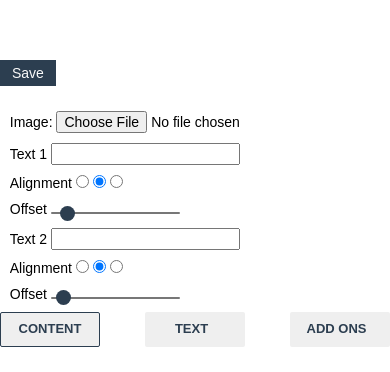
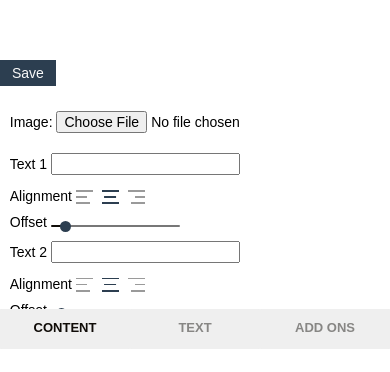
Before and after one commit to staringelf/Meme-Maker, a plain HTML site: page index.html in a window 390 px wide. Shown: the part 495-867 px from the top of the page. Before the commit the page ends 846 px from the top, so only its background shows below. Drawn offline with Linux system fonts and the light colour scheme.

Commit message:
refactor textAttr ui/ux

```diff
--- a/app.js
+++ b/app.js
@@ -36,8 +36,10 @@ const model = {
     };
 
     this.colors = {
-      theme: 'light'
+      theme: 'light',
     };
+
+    this.switchFlow = 'sticky';
   },
 }
 
@@ -81,18 +83,19 @@ const octopus = {
   },
 
   updateAlignment(e) {
-    const alignment = e.target.parentNode.getAttribute('for');
+    const textType = e.target.closest('.form__block').dataset.for;
     const alignmentValue = e.target.value;
     console.log(alignmentValue);
     const content = model.content;
-    switch (alignment){
-      case 'alignment-top':
+    switch (textType){
+      case 'top-text':
         content.topText.align = alignmentValue;
         break;
-      case 'alignment-bottom':
+      case 'bottom-text':
         content.bottomText.align = alignmentValue;
         break;
     }
+    contentView.render();
     canvasView.redrawMeme();
   },
 
@@ -111,6 +114,7 @@ const octopus = {
         break;
     }
     canvasView.redrawMeme();
+    contentView.render();
   },
 
   updateTextRanges(e) {
@@ -140,6 +144,7 @@ const octopus = {
 
     console.log(targetInput.value, textAttributes);
     canvasView.redrawMeme();
+    textAttrView.render();
   },
 
   updateTextColors(e) {
@@ -186,14 +191,22 @@ const octopus = {
 
     const targetTabId = this.dataset.target;
     tabs.forEach(tab => {
-
       if(tab.id === targetTabId){
         tab.classList.remove('curtain');
       } else {
         tab.classList.add('curtain');
       }
     });
+     model.switchFlow = document.body.getBoundingClientRect().height > screen.height ? 'sticky' : 'fixed';
 
+    tabsView.render();
+  },
+
+  fillRangeLower(rangeInput) {
+    const percentage = 100*(rangeInput.value - rangeInput.min) / (rangeInput.max - rangeInput.min);
+    const background = `linear-gradient(90deg, #100c08 ${percentage}%, #777 ${percentage+0.1}%)`;
+    rangeInput.style.background = background;
+    return rangeInput;
   },
 
   decToHex(n) {
@@ -211,6 +224,10 @@ const octopus = {
       content: model.content,
       textAttributes: model.textAttributes
     }
+  },
+
+  getSwitchFlow () {
+    return model.switchFlow;
   }
 }
 
@@ -219,9 +236,11 @@ const contentView ={
     this.fileInput = document.querySelector('#file-input');
     this.textInputs = document.querySelectorAll('.form__text');
     this.alignments = document.querySelectorAll('.alignment');
+    this.alignmentLabels = document.querySelectorAll('.form__block--radio label');
     this.rangeInputs = document.querySelectorAll('.form--content .form__range');
 
     this.setUpEventListeners();
+    this.render();
   },
 
   setUpEventListeners () {
@@ -239,6 +258,14 @@ const contentView ={
     this.rangeInputs.forEach(rangeInput => rangeInput.ontouchmove = octopus.updateContentRanges);
 
   },
+
+  render() {
+    this.alignments.forEach((alignmentInput, index) => {
+      alignmentInput.checked ? this.alignmentLabels[index].classList.add('darken') : this.alignmentLabels[index].classList.remove('darken');
+    })
+
+    this.rangeInputs.forEach(rangeInput => octopus.fillRangeLower(rangeInput));
+  }
 
 }
 
@@ -269,6 +296,8 @@ const textAttrView = {
     const data = octopus.getData();
     document.querySelector('#fill-input').value = data.textAttributes.fillColor;
     document.querySelector('#stroke-input').value = data.textAttributes.strokeColor;
+
+    this.rangeInputs.forEach(rangeInput => octopus.fillRangeLower(rangeInput));
   }
 
 }
@@ -279,12 +308,21 @@ const tabsView = {
 
     this.tabs = document.querySelectorAll('.form');
 
+    this.switchesContainer = document.querySelector('.switches');
+
+    this.render();
+
     this.setUpEventListeners();
   },
 
   setUpEventListeners () {
     this.switches.forEach(switchBtn => switchBtn.onclick = octopus.switchTab);
+  },
+
+  render () {
+    this.switchesContainer.style.position = model.switchFlow;
   }
+
 }
 
 const canvasView = {
--- a/css/style.css
+++ b/css/style.css
@@ -9,6 +9,7 @@
   --clr-black: #100c08;
   --clr-dark: #2c3e50;
   --clr-light: #fafafa;
+  --clr-black--fade: #100c0876;
 
   --fs-3: 16px;
   --fs-small: 14px;
@@ -36,8 +37,16 @@ body{
     display: none;
   }
 
+  .darken{
+    background-color: var(--clr-dark) !important;
+  }
+
   .form__block{
     margin-top: 10px;
+  }
+
+  .form__block--file{
+    margin-bottom: 20px;
   }
 
   .btn{
@@ -49,26 +58,40 @@ body{
 
   .btn--switch{
     cursor: pointer;
-    flex: 0 1 100px;
-    background: #efefef;
-    color: var(--clr-dark);
+    background: inherit;
+    -webkit-tap-highlight-color: transparent;
+    color: var(--clr-black--fade);
     transition: all .25s ease;
     border-radius: 2px;
     font-weight: 600;
     text-transform: uppercase;
     font-size: var(--fs-small);
+    flex: 1 1 calc(100% / 3);
+    position: relative;
   }
 
   .btn--switch + .btn--switch{
-    padding-left: 5px;
+    border-left: 5px;
   }
 
   .btn--switch:focus{
-    outline: 1px solid var(--clr-dark);
+    outline: none;
+
   }
 
   .btn--switch--active{
-    border: 1px solid var(--clr-dark);
+    color: var(--clr-black);
+  }
+
+  .switches{
+    position: sticky;
+    bottom: 0;
+    left: 0px;
+    right: 0px;
+    height: 40px;
+    display: flex;
+    justify-content: space-between;
+    background: #efefef;
   }
 
   .form {
@@ -83,19 +106,85 @@ body{
     margin: 2px 0 15px;
   }
 
-  .switches{
-    position: sticky;
-    bottom: 2px;
-    left: 5px;
-    right: 5px;
-    height: 35px;
-    display: flex;
-    justify-content: space-between;
-  }
-
   .form__font-family{
     display: flex;
     overflow-x: scroll;
+
+  }
+
+  .form__block--radio{
+    position: relative;
+  }
+
+  .form__block--radio label{
+    position: relative;
+    display: inline-block;
+    width: 17px;
+    height: 1.5px;
+    background: #9a9a9a;
+    cursor: pointer;
+    top: 5px;
+  }
+
+  .form__block--radio label + label{
+    margin-left: 5px;
+  }
+
+  .form__block--radio label::before,
+  .form__block--radio label::after{
+    position: absolute;
+    content: '';
+    width: 100%;
+    height: 100%;
+    background: inherit;
+  }
+
+  .form__block--radio label::before{
+    top: 6px;
+  }
+
+  .form__block--radio label::after{
+    height: 2px;
+    top: 12px;
+  }
+
+  .form__block--radio label:nth-of-type(1)::before{
+    left: 0;
+    width: 65%;
+  }
+
+  .form__block--radio label:nth-of-type(1)::after{
+    left: 0;
+    width: 85%;
+  }
+
+  .form__block--radio label:nth-of-type(2)::before{
+    left: 50%;
+    transform: translateX(-50%);
+    width: 70%;
+  }
+
+  .form__block--radio label:nth-of-type(2)::after{
+    left: 0;
+    width: 100%;
+  }
+
+  .form__block--radio label:nth-of-type(3)::before{
+    right:  0;
+    width: 60%;
+  }
+
+  .form__block--radio label:nth-of-type(3)::after{
+    right: 0;
+    width: 80%;
+  }
+
+  .form__block--radio input{
+    appearance: none;
+    outline: none;
+    width: 16px;
+    height: 16px;
+    cursor: pointer;
   }
 
   .radio_block{
@@ -134,9 +223,49 @@ body{
     appearance: none;
     background: var(--clr-dark);
     color: var(--clr-dark);
-    width: 15px;
-    height: 15px;
+    width: 11px;
+    height: 11px;
     border-radius: 100%;
   }
 
+  .form__grp--range,
+  .form__grp--color{
+    display: flex;
+    flex-flow: row wrap;
+    width: 95%;
+    margin: 0 auto;
+  }
+
+  .form__grp--color{
+    opacity: 0;
+  }
+
+  .form__grp--range > .form__block{
+    flex: 0 1 50%;
+    display: flex;
+    align-items: center;
+    font-size: 12px;
+    font-weight: 600;
+    justify-content: space-around;
+    height: 28px;
+  }
+
+  .form__grp--range label{
+    letter-spacing: .2px;
+    transform: scaleY(1.03);
+    display: inline-block;
+    /* background: pink; */
+    width: 60px;
+    white-space: nowrap;
+  }
+
+  .form__grp--range .form__block:nth-of-type(even) label{
+    margin-left: 10px;
+  }
+
+  .form__grp--range input{
+    justify-self: start;
+    /* flex-basis: calc(50% - 10px); */
+    width: 80px;
+  }
 }
--- a/index.html
+++ b/index.html
@@ -36,12 +36,10 @@
       <input id="top-text-input" class="form__text" type="text">
     </div>
 
-    <div class="form__block form__block--radio">
-      <label for="alignment-top" class="label label--alignment">Alignment
-       <input type="radio" class="alignment left" value="start" name="alignment-top">
-       <input type="radio" class="alignment center" value="center" name="alignment-top" checked>
-       <input type="radio" class="alignment right" value="end" name="alignment-top">
-      </label>
+    <div class="form__block form__block--radio" data-for="top-text"><span>Alignment</span>
+       <label for="top-align-left"> <input type="radio" id="top-align-left" class="alignment left" value="start" name="alignment-top"></label>
+       <label for="top-align-center"><input type="radio" id="top-align-center" class="alignment center" value="center" name="alignment-top" checked></label>
+       <label for="top-align-right"><input type="radio" id="top-align-right" class="alignment right" value="end" name="alignment-top"></label>
     </div>
 
     <div class="form__block form__block--range">
@@ -57,12 +55,10 @@
       <input id="bottom-text-input" class="form__text" type="text">
     </div>
 
-    <div class="form__block form__block--radio">
-      <label for="alignment-bottom" class="alignment">Alignment
-       <input type="radio" class="alignment left" value="start" name="alignment-bottom">
-       <input type="radio" class="center" value="center" name="alignment-bottom" checked>
-       <input type="radio" class="right" value="end" name="alignment-bottom">
-      </label>
+    <div class="form__block form__block--radio" data-for="bottom-text"><span>Alignment</span>
+       <label for="bottom-align-left"><input type="radio" id="bottom-align-left" class="alignment left" value="start" name="alignment-bottom"></label>
+       <label for="bottom-align-center"><input type="radio" id="bottom-align-center" class="alignment center" value="center" name="alignment-bottom" checked></label>
+       <label for="bottom-align-right"><input type="radio" id="bottom-align-right" class="alignment right" value="end" name="alignment-bottom"></label>
     </div>
 
     <div class="form__block form__block--range">
@@ -84,7 +80,7 @@
         <div class="radio_block"><input type="radio" name="font-family" id="Calibri" value="Calibri"><label for="Calibri">Calibri</label></div>
       </div>
     </div>
-
+   <div class="form__grp form__grp--range">
     <div class="form__block">
       <label for="shadow-input">Shadow</label>
       <input type="range" id="shadow-input" class="form__range" name="shadow-input" min="0" max="200" value="0">
@@ -98,21 +94,24 @@
       <input type="range" id="font-size-input" class="form__range" name="font-size-input" min="10" max="80" value="32">
     </div>
     <div class="form__block">
+      <label for="stroke-width-input">Outline</label>
+      <input type="range" id="stroke-width-input" class="form__range" name="stroke-width-input" min="10" max="200" value="30">
+    </div>
+    <div class="form__block ">
       <label for="line-height-input">Line Height</label>
       <input type="range" id="line-height-input" class="form__range" name="line-height-input" min="10" max="90" value="40">
     </div>
+   <div class="form__grp--color">
     <div class="form__block">
-      <label for="stroke-width-input">Stroke Width</label>
-      <input type="range" id="stroke-width-input" class="form__range" name="stroke-width-input" min="10" max="200" value="30">
-    </div>
-    <div class="form__block">
-      <label for="fill-input">Fill</label>
+      <label for="fill-input">Fill </label>
       <input id="fill-input" class="form__color form__color--fill" type="color" name="fill-input">
     </div>
     <div class="form__block">
       <label for="stroke-input">Stroke</label>
       <input id="stroke-input" class="form__color form__color--stroke" type="color" name="stroke-input">
     </div>
+   </div>
+  </div>
   </form>
  </div>
 
@@ -120,9 +119,8 @@
   <button class="btn btn--switch btn--switch--active" id="content-btn" data-target="content">Content</button>
   <button class="btn btn--switch" id="text-btn" data-target="text-attributes">Text</button>
   <button class="btn btn--switch" id="add_on-btn" data-target="add-ons">Add Ons</button>
-</section>
+ </section>
   <script src = "app.js"></script>
-
 
 </body>
 
```
